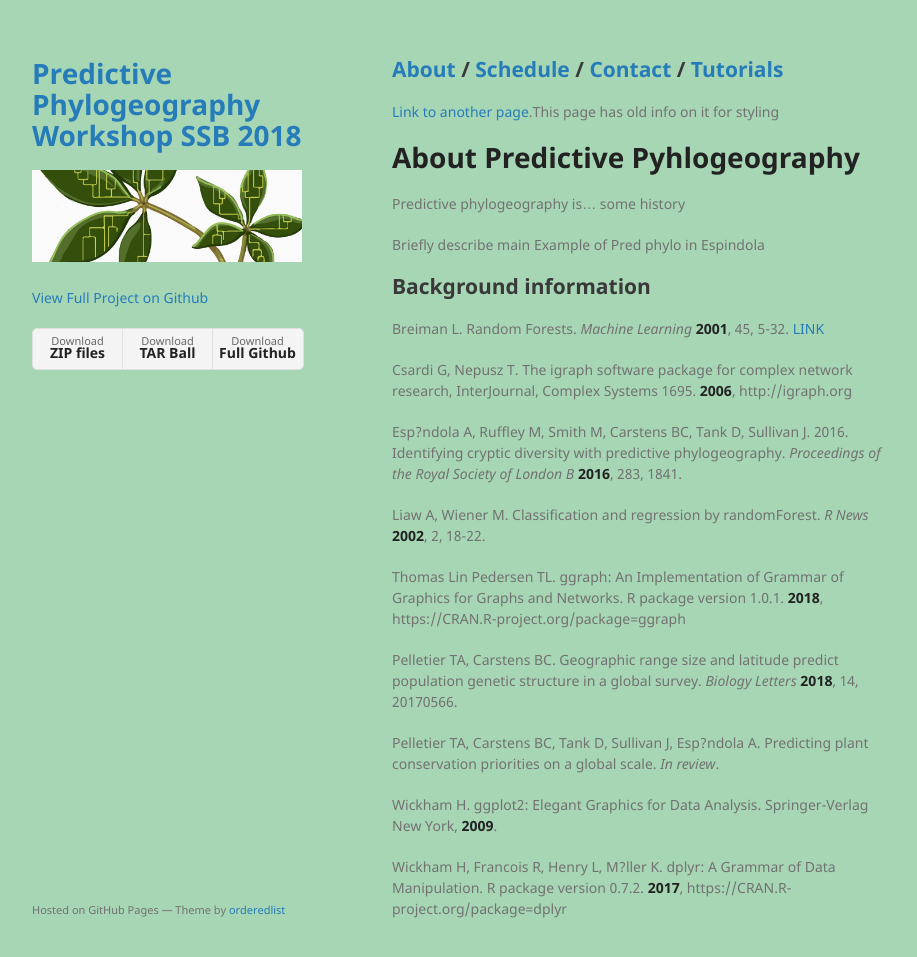
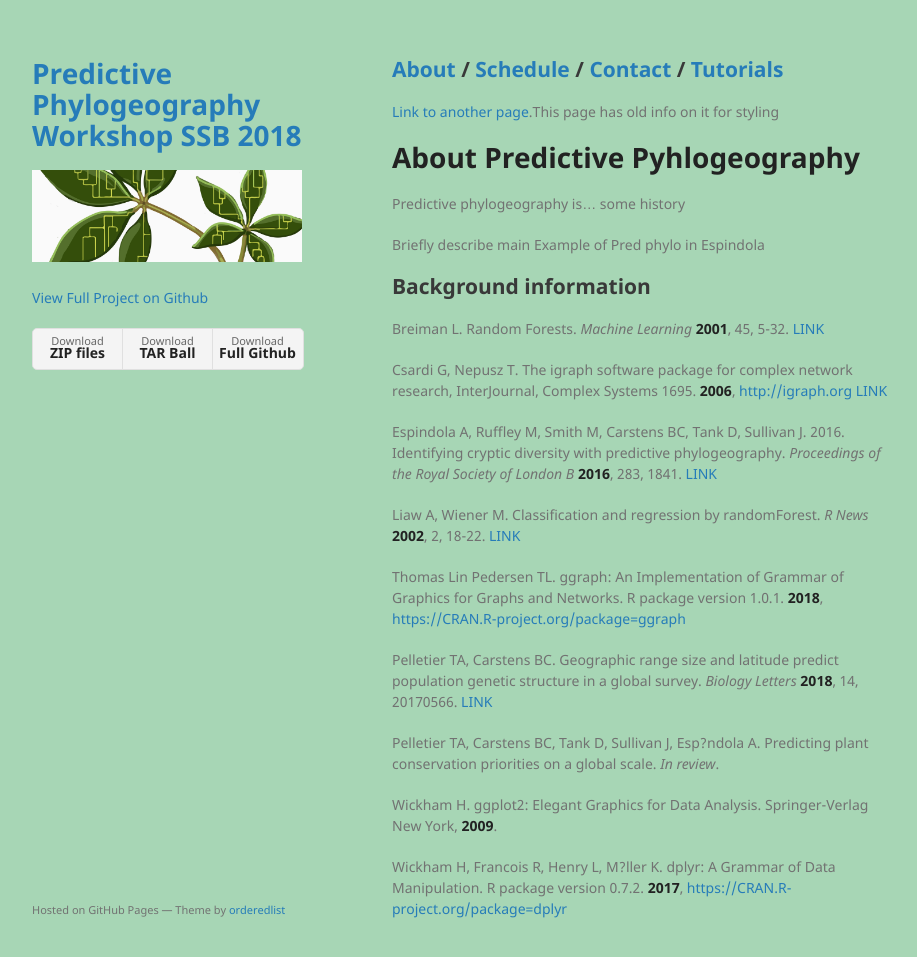
Before and after one commit to PredictivePhylogeography-SSB2018/PredictivePhylogeography-SSB2018.github.io, a Jekyll site: the page built from index.md, in a window 1280 px wide and 989 px high. Shown: the top 957 px of the window, without its empty margins (178-1095 px from the left). Built offline with Jekyll 4.4.1, drawn with Linux system fonts in a browser that asks for light colours; the repository's description, which GitHub fills in, is left out; our own code applies the rules of GitHub Pages for plain Markdown files.

Commit message:
adding links for all citations

```diff
--- a/index.md
+++ b/index.md
@@ -15,18 +15,18 @@ Briefly describe main Example of Pred phylo in Espindola
 
 Breiman L. Random Forests. *Machine Learning* **2001**, 45, 5-32. [LINK](https://link.springer.com/content/pdf/10.1023%2FA%3A1010933404324.pdf)
 
-Csardi G, Nepusz T. The igraph software package for complex network research, InterJournal, Complex Systems 1695. **2006**, http://igraph.org
+Csardi G, Nepusz T. The igraph software package for complex network research, InterJournal, Complex Systems 1695. **2006**, [http://igraph.org](http://igraph.org) [LINK](https://pdfs.semanticscholar.org/1d27/44b83519657f5f2610698a8ddd177ced4f5c.pdf)
 
-Esp?ndola A, Ruffley M, Smith M, Carstens BC, Tank D, Sullivan J. 2016. Identifying cryptic diversity with predictive phylogeography. *Proceedings of the Royal Society of London B* **2016**, 283, 1841.
+Espindola A, Ruffley M, Smith M, Carstens BC, Tank D, Sullivan J. 2016. Identifying cryptic diversity with predictive phylogeography. *Proceedings of the Royal Society of London B* **2016**, 283, 1841. [LINK](http://rspb.royalsocietypublishing.org/content/royprsb/283/1841/20161529.full.pdf)
 
-Liaw A, Wiener M. Classification and regression by randomForest. *R News* **2002**, 2, 18-22.
+Liaw A, Wiener M. Classification and regression by randomForest. *R News* **2002**, 2, 18-22. [LINK](https://www.researchgate.net/profile/Andy_Liaw/publication/228451484_Classification_and_Regression_by_RandomForest/links/53fb24cc0cf20a45497047ab/Classification-and-Regression-by-RandomForest.pdf?origin=publication_detail)
 
-Thomas Lin Pedersen TL. ggraph: An Implementation of Grammar of Graphics for Graphs and Networks. R package version 1.0.1. **2018**, https://CRAN.R-project.org/package=ggraph
+Thomas Lin Pedersen TL. ggraph: An Implementation of Grammar of Graphics for Graphs and Networks. R package version 1.0.1. **2018**, [https://CRAN.R-project.org/package=ggraph](https://CRAN.R-project.org/package=ggraph)
 
-Pelletier TA, Carstens BC. Geographic range size and latitude predict population genetic structure in a global survey. *Biology Letters* **2018**, 14, 20170566.
+Pelletier TA, Carstens BC. Geographic range size and latitude predict population genetic structure in a global survey. *Biology Letters* **2018**, 14, 20170566. [LINK](http://rsbl.royalsocietypublishing.org/content/14/1/20170566)
 
 Pelletier TA, Carstens BC, Tank D, Sullivan J, Esp?ndola A. Predicting plant conservation priorities on a global scale. *In review*.
 
 Wickham H. ggplot2: Elegant Graphics for Data Analysis. Springer-Verlag New York, **2009**.
 
-Wickham H, Francois R, Henry L, M?ller K. dplyr: A Grammar of Data Manipulation. R package version 0.7.2. **2017**, https://CRAN.R-project.org/package=dplyr
+Wickham H, Francois R, Henry L, M?ller K. dplyr: A Grammar of Data Manipulation. R package version 0.7.2. **2017**, [https://CRAN.R-project.org/package=dplyr](https://CRAN.R-project.org/package=dplyr)
```
